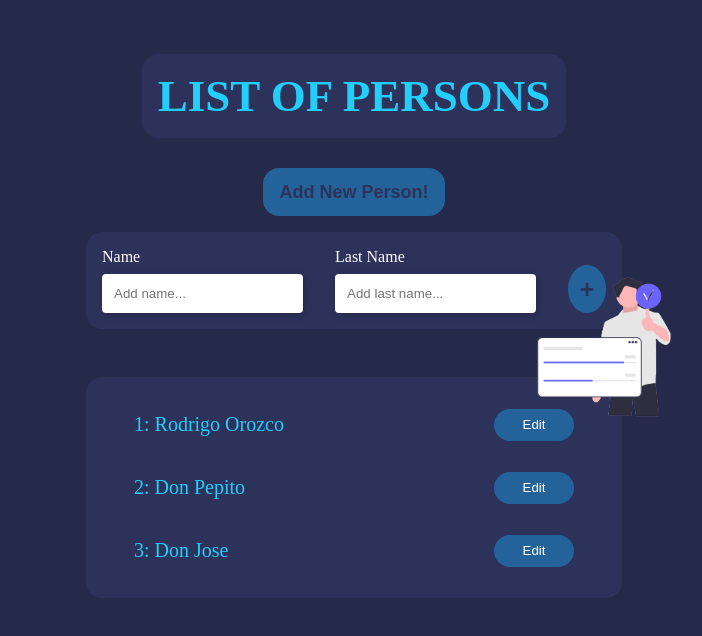
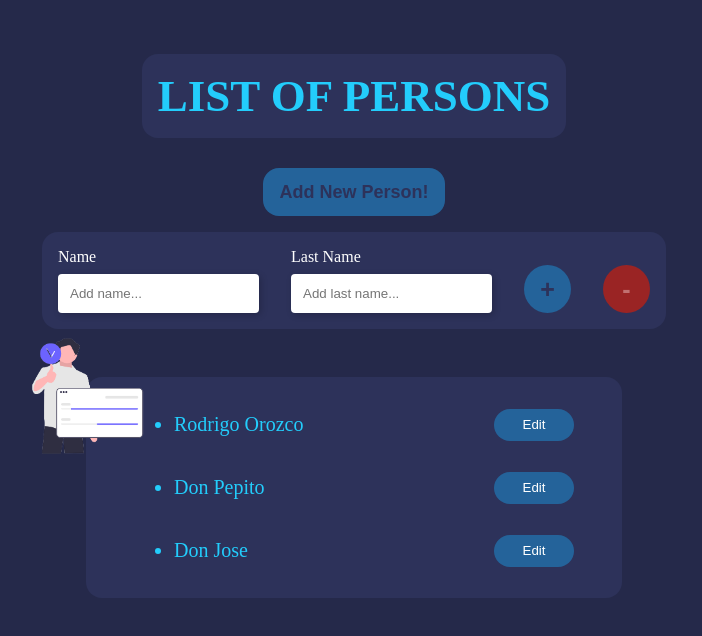
Before and after one commit to RodriOrozco/Angular-ListOfPersons, an Angular app: page / in a window 1280 px wide. Shown: the top 636 px of the page, without its empty margins (286-988 px from the left). Built offline with nearby package versions, Linux system fonts and the light colour scheme.

Commit message:
now can edit a person in the list and if is necesary can delete too

```diff
--- a/src/app/personas/formulario/formulario.component.html
+++ b/src/app/personas/formulario/formulario.component.html
@@ -16,12 +16,20 @@
     <input
       class="container__input"
       type="text"
-      name="name"
-      id="name"
+      name="lastName"
+      id="lastName"
       placeholder="Add last name..."
       [(ngModel)]="lastNameInput"
       required
     />
   </div>
   <button class="form__button" type="submit">+</button>
+  <button
+    class="form__button--red"
+    type="submit"
+    *ngIf="index !== null"
+    (click)="deletePerson()"
+  >
+    -
+  </button>
 </form>
--- a/src/app/personas/formulario/formulario.component.scss
+++ b/src/app/personas/formulario/formulario.component.scss
@@ -3,7 +3,7 @@
   align-items: flex-end;
   gap: 2rem;
   padding: 1rem;
-  width: 31.5rem;
+  width: 37rem;
   border-radius: 1rem;
   background-color: #2d325a;
 
@@ -40,6 +40,29 @@
     transition: all 0.3s ease-in-out;
     box-shadow: 0 0 0 0 black;
     z-index: 2;
+    &--red {
+      width: 3rem;
+      height: 3rem;
+      font-size: 25px;
+      border-radius: 50%;
+      border: none;
+      font-weight: 600;
+      cursor: pointer;
+      transition: all 0.3s ease-in-out;
+      box-shadow: 0 0 0 0 black;
+      z-index: 2;
+      color: #c17070;
+      background-color: #9a2424;
+      &:hover {
+        transform: translateY(-4px) translateX(-2px);
+        box-shadow: 2px 5px 0 0 black;
+      }
+
+      &:active {
+        transform: translateY(2px) translateX(1px);
+        box-shadow: 0 0 0 0 black;
+      }
+    }
 
     &:hover {
       transform: translateY(-4px) translateX(-2px);
--- a/src/app/personas/formulario/formulario.component.ts
+++ b/src/app/personas/formulario/formulario.component.ts
@@ -1,9 +1,9 @@
 // import { Component, Output, EventEmitter } from '@angular/core';
-import { Component } from '@angular/core';
+import { Component, OnInit } from '@angular/core';
 import { Persona } from '../persona.model';
 import { LoggingService } from '../../services/LoggingService.service';
 import { PersonsService } from '../../services/PersonsService.service';
-import { Router } from '@angular/router';
+import { ActivatedRoute, Router } from '@angular/router';
 
 @Component({
   selector: 'app-formulario',
@@ -11,17 +11,31 @@ import { Router } from '@angular/router';
   styleUrls: ['./formulario.component.scss'],
   providers: [LoggingService],
 })
-export class FormularioComponent {
+export class FormularioComponent implements OnInit {
+  nameInput: string = '';
+  lastNameInput: string = '';
+  index!: number;
+  // @Output() personCreated = new EventEmitter<Persona>();
+
   // constructor(private LogginService:LoggingService){}
-  constructor(private PersonsService: PersonsService, private router: Router) {
+  constructor(
+    private PersonsService: PersonsService,
+    private router: Router,
+    private route: ActivatedRoute
+  ) {
     this.PersonsService.greet.subscribe((index: number) =>
       alert('The index is: ' + index)
     );
   }
 
-  nameInput: string = '';
-  lastNameInput: string = '';
-  // @Output() personCreated = new EventEmitter<Persona>();
+  ngOnInit(): void {
+    this.index = this.route.snapshot.params['id'];
+    if (this.index) {
+      let person: Persona = this.PersonsService.findPerson(this.index);
+      this.nameInput = person.name;
+      this.lastNameInput = person.lastName;
+    }
+  }
 
   addPerson = (): void => {
     let newPersonAdded = new Persona(this.nameInput, this.lastNameInput);
@@ -35,9 +49,21 @@ export class FormularioComponent {
 
   savePerson = () => {
     let newPersonAdded = new Persona(this.nameInput, this.lastNameInput);
-    this.PersonsService.pushNewPerson(newPersonAdded);
-    this.nameInput = '';
-    this.lastNameInput = '';
+    if (this.index) {
+      this.PersonsService.editPerson(this.index, newPersonAdded);
+      this.router.navigate(['personas']);
+    } else {
+      this.PersonsService.pushNewPerson(newPersonAdded);
+      this.nameInput = '';
+      this.lastNameInput = '';
+      this.router.navigate(['personas']);
+    }
+  };
+
+  deletePerson = () => {
+    if (this.index !== null) {
+      this.PersonsService.deletePersonService(this.index);
+    }
     this.router.navigate(['personas']);
   };
 }
--- a/src/app/personas/persona/persona.component.html
+++ b/src/app/personas/persona/persona.component.html
@@ -1,4 +1,19 @@
 <div class="persons-container">
+  <ul class="persons-container__text">
+    <li [routerLink]="['/personas', index]">
+      {{ person.name }} {{ person.lastName }}
+    </li>
+  </ul>
+  <button
+    type="submit"
+    class="persons-container__button"
+    (click)="sendGreeting()"
+  >
+    Edit
+  </button>
+</div>
+
+<!-- <div class="persons-container">
   <p class="persons-container__text">
     {{ index + 1 }}: {{ person.name }} {{ person.lastName }}
   </p>
@@ -9,4 +24,4 @@
   >
     Edit
   </button>
-</div>
+</div> -->
--- a/src/app/personas/personas.component.html
+++ b/src/app/personas/personas.component.html
@@ -1,6 +1,9 @@
 <!-- <app-formulario (personCreated)="addPersonList($event)"></app-formulario> -->
+<div class="all-elements-container">
   <div class="container-button">
-  <button class="container-button__add" (click)="add()">Add New Person!</button>
+    <button class="container-button__add" (click)="add()">
+      Add New Person!
+    </button>
   </div>
   <app-formulario></app-formulario>
   <div class="persons-full-container">
@@ -16,3 +19,4 @@
     >
     </app-persona>
   </div>
+</div>
--- a/src/app/personas/personas.component.scss
+++ b/src/app/personas/personas.component.scss
@@ -1,3 +1,9 @@
+.all-elements-container {
+  display: flex;
+  width: 100%;
+  flex-direction: column;
+  align-items: center;
+}
 .container-button {
   display: flex;
   justify-content: center;
@@ -39,9 +45,10 @@
 
   &__image {
     position: absolute;
-    right: -5rem;
-    top: -7.5rem;
+    left: -5rem;
+    top: -3.5rem;
     width: auto;
-    height: 180px;
+    height: 150px;
+    transform: scaleX(-1);
   }
 }
--- a/src/app/services/PersonsService.service.ts
+++ b/src/app/services/PersonsService.service.ts
@@ -17,4 +17,19 @@ export class PersonsService {
     this.persons.push(person);
     this.LoggingService.sendMessageConsole('person added succesfuly!');
   };
+
+  findPerson = (index: number): Persona => {
+    let person: Persona = this.persons[index];
+    return person;
+  };
+
+  editPerson = (index: number, person: Persona) => {
+    let personToEdit = this.persons[index];
+    personToEdit.name = person.name;
+    personToEdit.lastName = person.lastName;
+  };
+
+  deletePersonService = (index: number) => {
+    this.persons.splice(index, 1);
+  };
 }
```
Lines whose indentation alone changed are shown as unchanged.
